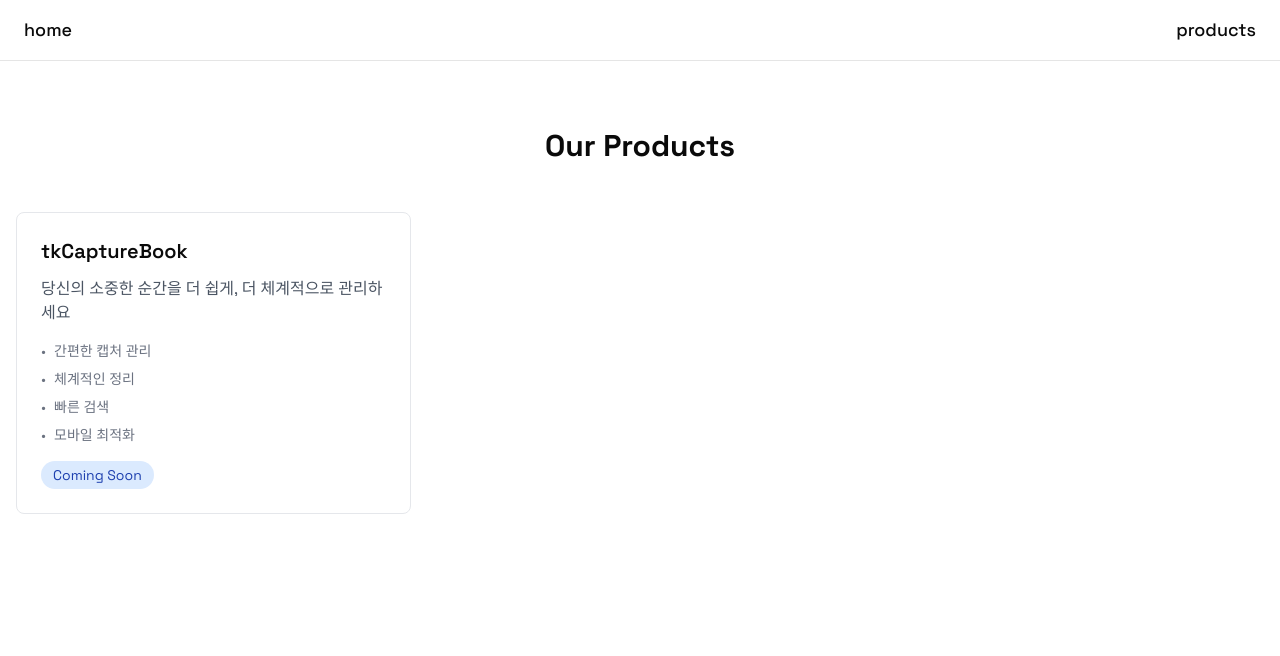
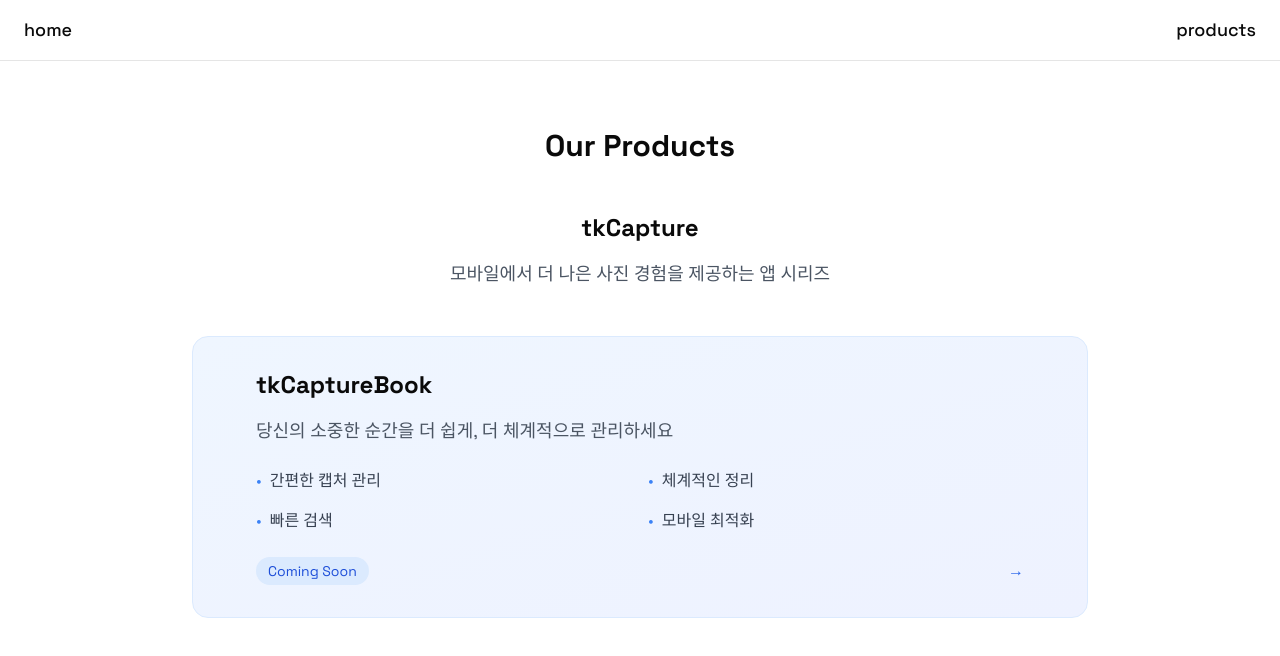
Before and after one commit to tkhwang/tkBetter.app, a Next.js app: page /products in a window 1280 px wide. Shown: the top 656 px of the page. Built offline with nearby package versions, Linux system fonts and the light colour scheme.

Commit message:
🦄 refactor(products): refactor using const

```diff
--- a/app/consts/consts.ts
+++ b/app/consts/consts.ts
@@ -1,25 +1,23 @@
 export const APP_NAME = "tkBetter.app";
 
 export const TK_CAPTURE_SERIES = {
-  name: 'tkCapture',
-  description: '모바일에서 더 나은 사진 경험을 제공하는 앱 시리즈',
+  name: "tkCapture",
+  description: "모바일에서 더 나은 사진 경험을 제공하는 앱 시리즈",
   products: [
     {
-      id: 'tkcapturebook',
-      name: 'tkCaptureBook',
-      description: '당신의 소중한 순간을 더 쉽게, 더 체계적으로 관리하세요',
+      id: "tkcapturebook",
+      name: "tkCaptureBook",
+      description: "당신의 소중한 순간을 더 쉽게, 더 체계적으로 관리하세요",
       features: [
-        '간편한 캡처 관리',
-        '체계적인 정리',
-        '빠른 검색',
-        '모바일 최적화',
+        "간편한 캡처 관리",
+        "체계적인 정리",
+        "빠른 검색",
+        "모바일 최적화",
       ],
-      status: 'coming-soon',
-      href: '/products/tkCapture/tkCaptureBook'
+      status: "coming-soon",
+      href: "/products/tkCapture/tkCaptureBook",
     },
-  ]
+  ],
 };
 
-export const PRODUCTS = [
-  TK_CAPTURE_SERIES.products[0],
-];
+export const TK_CAPTURE_PRODUCTS = TK_CAPTURE_SERIES.products;
--- a/app/products/page.tsx
+++ b/app/products/page.tsx
@@ -1,5 +1,5 @@
-import Link from 'next/link';
-import { PRODUCTS } from '@/app/consts/consts';
+import Link from "next/link";
+import { TK_CAPTURE_SERIES } from "@/app/consts/consts";
 
 export default function ProductsPage() {
   return (
@@ -7,38 +7,62 @@ export default function ProductsPage() {
       <div className="container mx-auto px-4 py-16">
         <h1 className="text-3xl font-bold mb-12 text-center">Our Products</h1>
 
-        <div className="grid grid-cols-1 md:grid-cols-2 lg:grid-cols-3 gap-8">
-          {PRODUCTS.map((product) => (
+        {/* tkCapture Series Section */}
+        <div className="mb-16">
+          <div className="text-center mb-12">
+            <h2 className="text-2xl font-bold mb-4">
+              {TK_CAPTURE_SERIES.name}
+            </h2>
+            <p className="text-gray-600 text-lg">
+              {TK_CAPTURE_SERIES.description}
+            </p>
+          </div>
+
+          {/* tkCapture Products */}
+          <div className="max-w-4xl mx-auto">
+            {TK_CAPTURE_SERIES.products.map((product) => (
               <Link
                 key={product.id}
                 href={product.href}
                 className="block group"
               >
-              <div className="p-6 rounded-lg border border-gray-200 hover:border-gray-300 transition-all duration-200 hover:shadow-lg">
-                <h2 className="text-xl font-semibold mb-3 group-hover:text-blue-600 transition-colors">
+                <div className="p-8 rounded-2xl bg-gradient-to-br from-blue-50 to-indigo-50 border border-blue-100 hover:shadow-xl transition-all duration-300">
+                  <div className="max-w-3xl mx-auto">
+                    <h3 className="text-2xl font-bold mb-4 group-hover:text-blue-600 transition-colors">
                       {product.name}
-                </h2>
-                <p className="text-gray-600 mb-4">
+                    </h3>
+                    <p className="text-gray-600 text-lg mb-6">
                       {product.description}
                     </p>
-                <div className="space-y-2">
+
+                    {/* Features */}
+                    <div className="grid grid-cols-1 md:grid-cols-2 gap-4 mb-6">
                       {product.features.map((feature, index) => (
-                    <div key={index} className="flex items-center text-sm text-gray-500">
-                      <span className="mr-2">•</span>
-                      {feature}
+                        <div
+                          key={index}
+                          className="flex items-center space-x-2"
+                        >
+                          <span className="text-blue-500">•</span>
+                          <span className="text-gray-700">{feature}</span>
                         </div>
                       ))}
                     </div>
-                {product.status === 'coming-soon' && (
-                  <div className="mt-4 inline-block px-3 py-1 bg-blue-100 text-blue-800 text-sm rounded-full">
-                    Coming Soon
+
+                    <div className="flex items-center justify-between">
+                      <div className="text-sm px-3 py-1 rounded-full bg-blue-100 text-blue-700 capitalize">
+                        {product.status.replace("-", " ")}
                       </div>
-                )}
+                      <div className="text-blue-600 group-hover:translate-x-1 transition-transform">
+                        →
+                      </div>
+                    </div>
+                  </div>
                 </div>
               </Link>
             ))}
           </div>
         </div>
       </div>
+    </div>
   );
 }
--- a/app/products/tkCapture/tkCaptureBook/page.tsx
+++ b/app/products/tkCapture/tkCaptureBook/page.tsx
@@ -1,7 +1,7 @@
-import { PRODUCTS } from '@/app/consts/consts';
+import { TK_CAPTURE_PRODUCTS } from "@/app/consts/consts";
 
 export default function TkCaptureBookPage() {
-  const product = PRODUCTS.find(p => p.id === 'tkcapturebook')!;
+  const product = TK_CAPTURE_PRODUCTS.find((p) => p.id === "tkcapturebook")!;
 
   return (
     <div className="min-h-screen bg-white">
@@ -13,9 +13,7 @@ export default function TkCaptureBookPage() {
             Coming Soon
           </div>
 
-          <p className="text-xl text-gray-600 mb-12">
-            {product.description}
-          </p>
+          <p className="text-xl text-gray-600 mb-12">{product.description}</p>
 
           <div className="space-y-8">
             <section>
```
Also changed, not shown: app/products/tkCapture/page.tsx (+11 -8 lines). Lines whose indentation alone changed are shown as unchanged.
